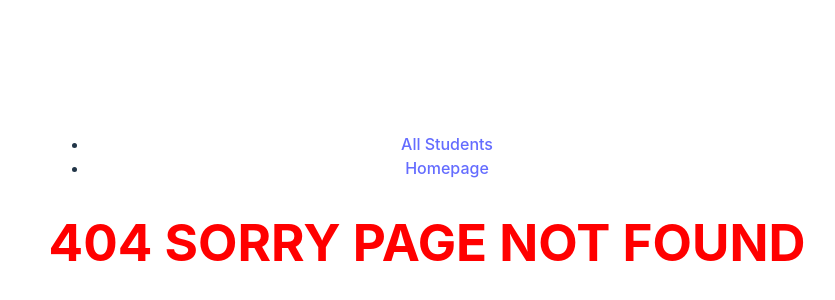
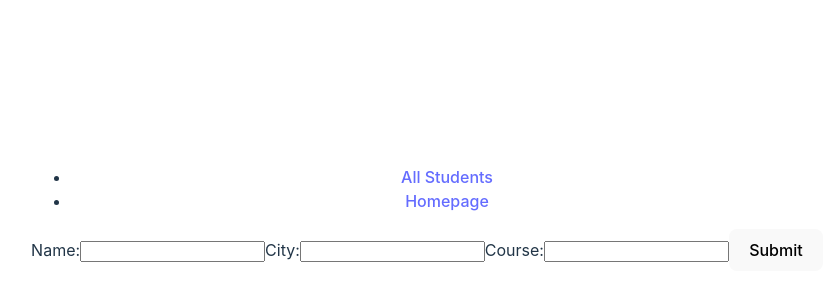
Before and after one commit to GA-SEB-3/Unit03-W02-D02-React-Routing, a React (Vite) app: page /create in a window 1280 px wide. Before the commit this address had no page. Shown: the part 190-490 px from the top of the page, without its empty margins (213-1048 px from the left). Built offline with nearby package versions, Linux system fonts and the light colour scheme.

Commit message:
updated code

```diff
--- a/src/App.jsx
+++ b/src/App.jsx
@@ -5,6 +5,7 @@ import StudentDetails from './components/StudentDetails'
 import Navbar from './components/Navbar'
 import Homepage from './components/Homepage'
 import PageNotFound from './components/PageNotFound'
+import CreateStudent from './components/CreateStudent'
 
 // Step 2: import Route and Routes from "react-router"
 
@@ -23,6 +24,8 @@ function App() {
         <Route path='/students/:studentId' element = {<StudentDetails/>}/>
         <Route path='/' element = {<Homepage/>}/>
         <Route path='*' element = {<PageNotFound/>}/>
+        <Route path='/create' element = {<CreateStudent/>}/>
+
 
         {/* <Route path="/404" element={<PageNotFound/>}/>
         <Route path='*' element = {<Navigate to={"/404"}/>}/> */}
--- a/src/components/CreateStudent.jsx
+++ b/src/components/CreateStudent.jsx
@@ -1,42 +1,70 @@
-import React from 'react'
 import { useState } from 'react'
+import axios from 'axios'
+import {useNavigate} from 'react-router'
 
 function CreateStudent() {
 
-    const [formData,setFormData] = useState({
-        studentName:"",
-        course:"",
-        city:""
+    // step 1: create state for all form Data
+    const [formData, setFormData] = useState({
+        studentName: "",
+        course: "",
+        city: ""
     })
 
-    function handleChange(event){
-        setFormData({...formData,[event.target.name]:event.target.value})
+
+
+    // step 2: create handleChange function for all states to change
+    function handleChange(event) {
+        setFormData({ ...formData, [event.target.name]: event.target.value })
+    }
+
+    const navigate = useNavigate()
+
+    // step 4: handle submit that prevents default, sends the request to API
+    async function handleSubmit(e){
+        e.preventDefault()
+        const newStudent = {
+            studentName: formData.studentName,
+            course: formData.course,
+            city:formData.city
+        }
+        console.log(newStudent)
+        await axios.post(import.meta.env.VITE_API_URL,newStudent)
+        navigate("/students")
     }
     return (
         <div>
-      <label htmlFor="studentName"></label>
+            <form onSubmit={handleSubmit}>
+                {/* step 3: create inputs for each value like the following */}
+                <label htmlFor="studentName">Name:</label>
                 <input
                     type="text"
                     name="studentName"
                     id='studentName'
                     value={formData.studentName}
+                    onChange={handleChange}
                 />
 
-<label htmlFor="city"></label>
+                <label htmlFor="city">City:</label>
                 <input
                     type="text"
                     name="city"
                     id='city'
                     value={formData.city}
+                    onChange={handleChange}
                 />
 
-<label htmlFor="course"></label>
+                <label htmlFor="course">Course:</label>
                 <input
                     type="text"
                     name="course"
                     id='course'
                     value={formData.course}
+                    onChange={handleChange}
                 />
+                <button>Submit</button>
+            </form>
+
         </div>
     )
 }
--- a/src/components/StudentDetails.jsx
+++ b/src/components/StudentDetails.jsx
@@ -4,12 +4,19 @@ import { useParams } from 'react-router'
 
 function StudentDetails() {
     const [student,setStudent] = useState(null)
+    const [errorMessage, setErrorMessage] = useState(null)
 
     const {studentId} = useParams()
 
     async function getStudentData(){
-        const studentInfo = await axios.get(`https://omar-ga-class.onrender.com/students/${studentId}`)
-        setStudent(studentInfo.data)
+        try{
+            const studentInfo = await axios.get(`${import.meta.env.VITE_API_URL}/${studentId}`)
+            setStudent(studentInfo.data)
+        }
+        catch(error){
+            setErrorMessage("Error Fetching Student Please input valid ID")
+        }
+
     }
 
     useEffect(()=>{
@@ -25,6 +32,7 @@ function StudentDetails() {
 
         </div>
       )}
+      {errorMessage && <h1 id='error'>{errorMessage}</h1>}
     </div>
   )
 }
--- a/src/components/Students.jsx
+++ b/src/components/Students.jsx
@@ -5,7 +5,7 @@ function Students() {
     const [students, setStudents] = useState([])
 
     async function getAllStudents(){
-        const studentsInfo = await axios.get("https://omar-ga-class.onrender.com/students")
+        const studentsInfo = await axios.get(import.meta.env.VITE_API_URL)
         setStudents(studentsInfo.data)
     }
 
```
Also changed, not shown: 1 other file (tests, documents, lock files or other folders). Lines whose indentation alone changed are shown as unchanged.
